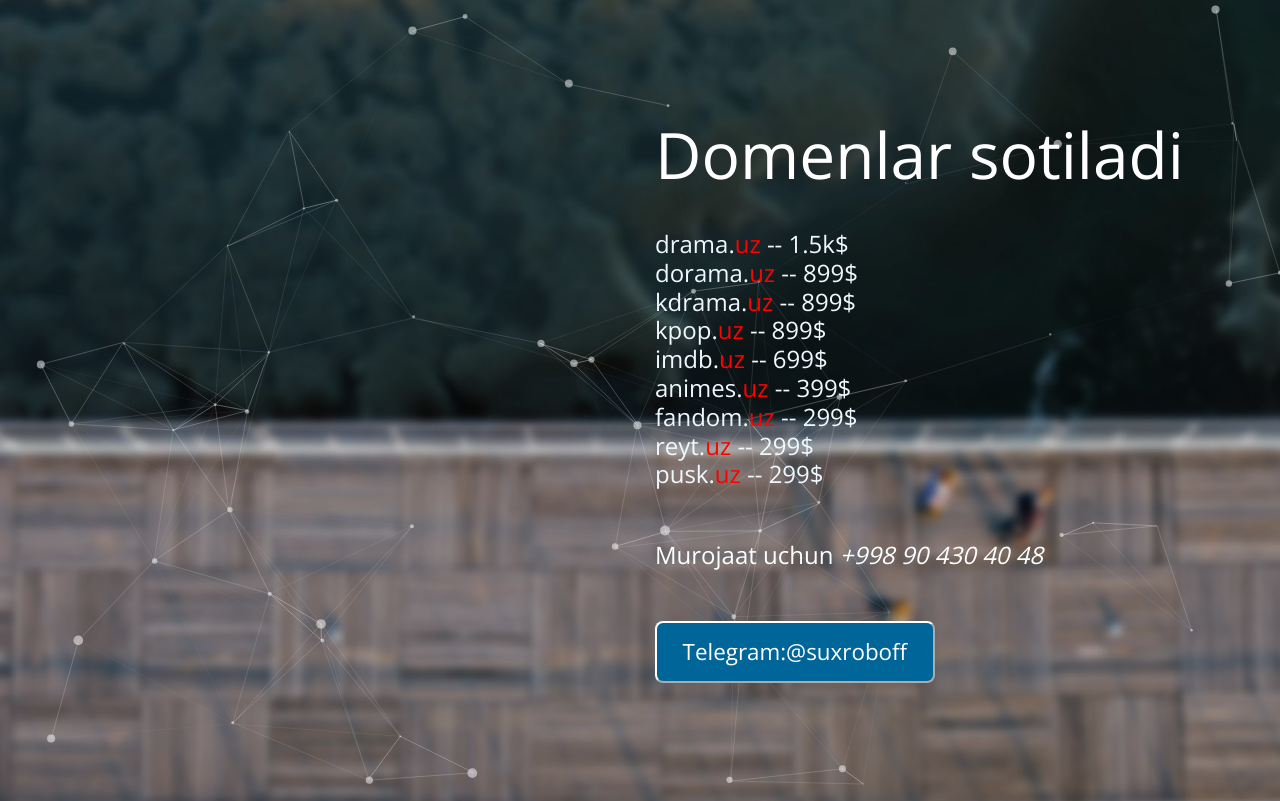
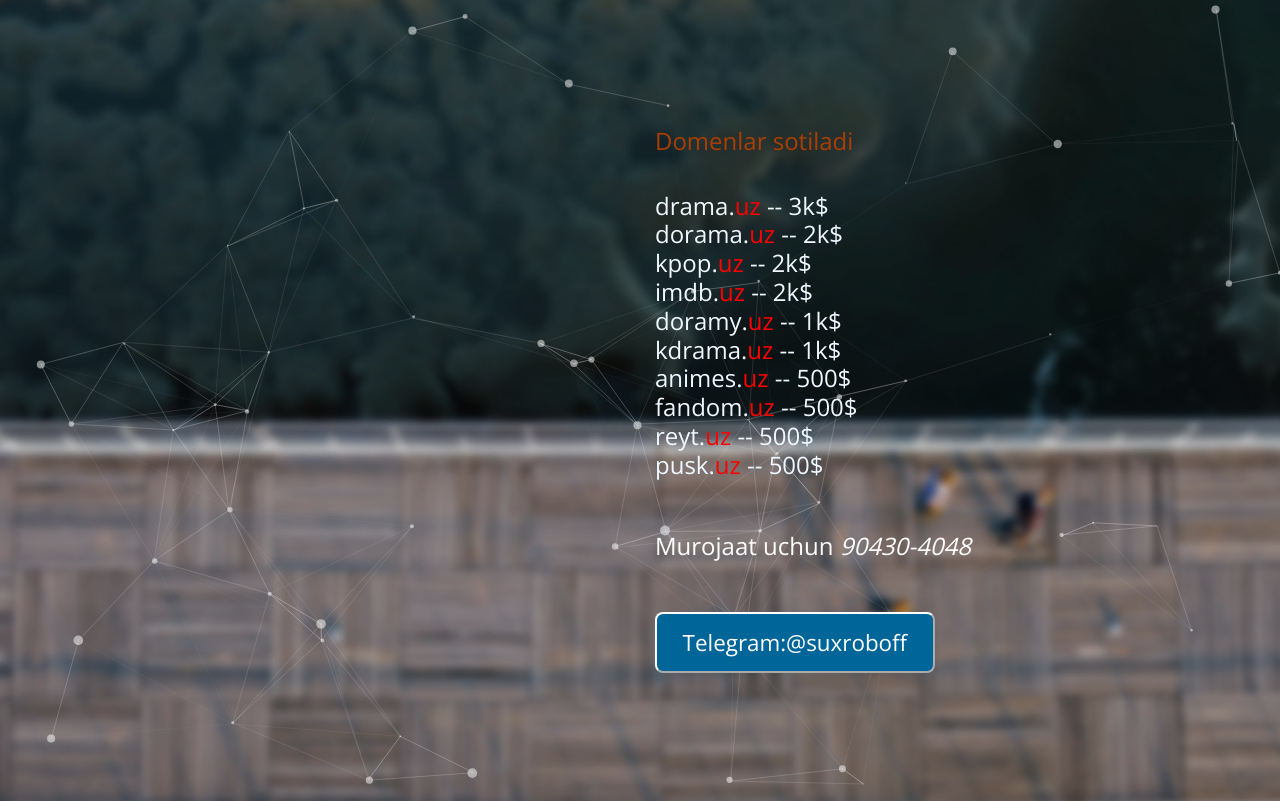
Before and after one commit to Suxroboff/dorama, a plain HTML site: page index.html in a window 1280 px wide. Drawn offline with nearby package versions, Linux system fonts and the light colour scheme.

Commit message:
Update index.html

```diff
--- a/index.html
+++ b/index.html
@@ -1,7 +1,9 @@
-
 <!DOCTYPE html>
 <html>
 <head>
+    <!--Google search console start-->
+    <meta name="google-site-verification" content="eTj94GMbpuNj0HPuQSz7EOopnbJTrPue4QzCmQ08M6k" />
+    <!--Google search console end-->
     <meta charset="utf-8" />
     <meta http-equiv="X-UA-Compatible" content="IE=edge" />
     <meta name="viewport" content="width=device-width, initial-scale=1" />
@@ -11,16 +13,14 @@
 Letter Template
 http://www.templatemo.com/tm-510-letter
 -->
-    <link
-      rel="stylesheet"
-      href="https://fonts.googleapis.com/css?family=Open+Sans:300,400"
-    />
+    <link rel="stylesheet" href="https://fonts.googleapis.com/css?family=Open+Sans:300,400" />
     <!-- Google web font "Open Sans" -->
     <link rel="stylesheet" href="style.css" />
     <link rel="stylesheet" href="demo.css" />
     <link rel="stylesheet" href="style2.css" />
 
     <script type="text/javascript" src="https://3kis.uz/js/modernizr.custom.86080.js"></script>
+
 </head>
 
 <body>
@@ -34,26 +34,25 @@ http://www.templatemo.com/tm-510-letter
         <li></li>
         <li></li>
     </ul>
-
     <div class="container-fluid">
         <div class="row cb-slideshow-text-container">
             <div class="tm-content col-xl-6 col-sm-8 col-xs-8 ml-auto section">
                 <header class="mb-5">
-          <h1>Domenlar sotiladi</h1><br/>
-          <h3 style="color: aliceblue">drama.<a style="color: red">uz</a> -- 1.5k$</h3>
-          <h3 style="color: aliceblue">dorama.<a style="color: red">uz</a> -- 899$</h3>
-          <h3 style="color: aliceblue">kdrama.<a style="color: red">uz</a> -- 899$</h3>
-          <h3 style="color: aliceblue">kpop.<a style="color: red">uz</a> -- 899$</h3>
-          <h4 style="color: aliceblue">imdb.<a style="color: red">uz</a> -- 699$</h4>
-          <h4 style="color: aliceblue">animes.<a style="color: red">uz</a> -- 399$</h4>
-          <h5 style="color: aliceblue">fandom.<a style="color: red">uz</a> -- 299$</h5>
-          <h6 style="color: aliceblue">reyt.<a style="color: red">uz</a> -- 299$</h6>
-          <h6 style="color: aliceblue">pusk.<a style="color: red">uz</a> -- 299$</h6>
+                    <h3>Domenlar sotiladi</h3><br/>
+                    <h4 style="color: aliceblue">drama.<a style="color: red">uz</a> -- 3k$</h4>
+                    <h4 style="color: aliceblue">dorama.<a style="color: red">uz</a> -- 2k$</h4>
+                    <h4 style="color: aliceblue">kpop.<a style="color: red">uz</a> -- 2k$</h4>
+                    <h4 style="color: aliceblue">imdb.<a style="color: red">uz</a> -- 2k$</h4>
+                    <h4 style="color: aliceblue">doramy.<a style="color: red">uz</a> -- 1k$</h4>
+                    <h4 style="color: aliceblue">kdrama.<a style="color: red">uz</a> -- 1k$</h4>
+                    <h4 style="color: aliceblue">animes.<a style="color: red">uz</a> -- 500$</h4>
+                    <h5 style="color: aliceblue">fandom.<a style="color: red">uz</a> -- 500$</h5>
+                    <h6 style="color: aliceblue">reyt.<a style="color: red">uz</a> -- 500$</h6>
+                    <h6 style="color: aliceblue">pusk.<a style="color: red">uz</a> -- 500$</h6>
                 </header>
                 <p class="mb-5">
-            Murojaat uchun <a href="tel:998904304048" style="text-decoration: none"><i>+998 90 430 40 48</i></a>
+                    Murojaat uchun <a href="tel:998904304048" style="text-decoration: none"><i>90430-4048</i></a>
                 </p>
-
                 <button type="submit" class="tm-btn-subscribe">
                     <a href="https://t.me/suxroboff/" style="text-decoration: none">Telegram:@suxroboff</a>
                 </button>
@@ -64,4 +63,5 @@ http://www.templatemo.com/tm-510-letter
 
 <script type="text/javascript" src="particles.js"></script>
 <script type="text/javascript" src="particles2.js"></script>
+
 </html>
```
Lines whose indentation alone changed are shown as unchanged.
